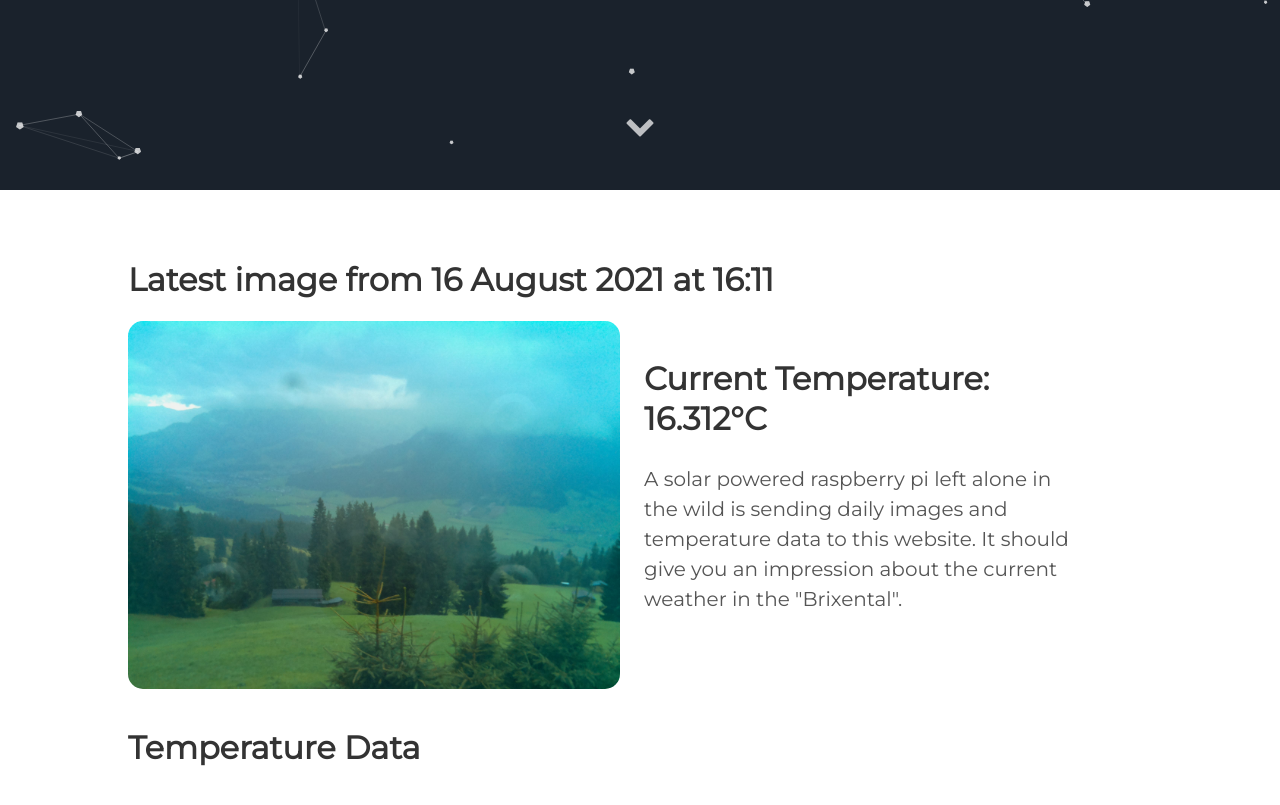
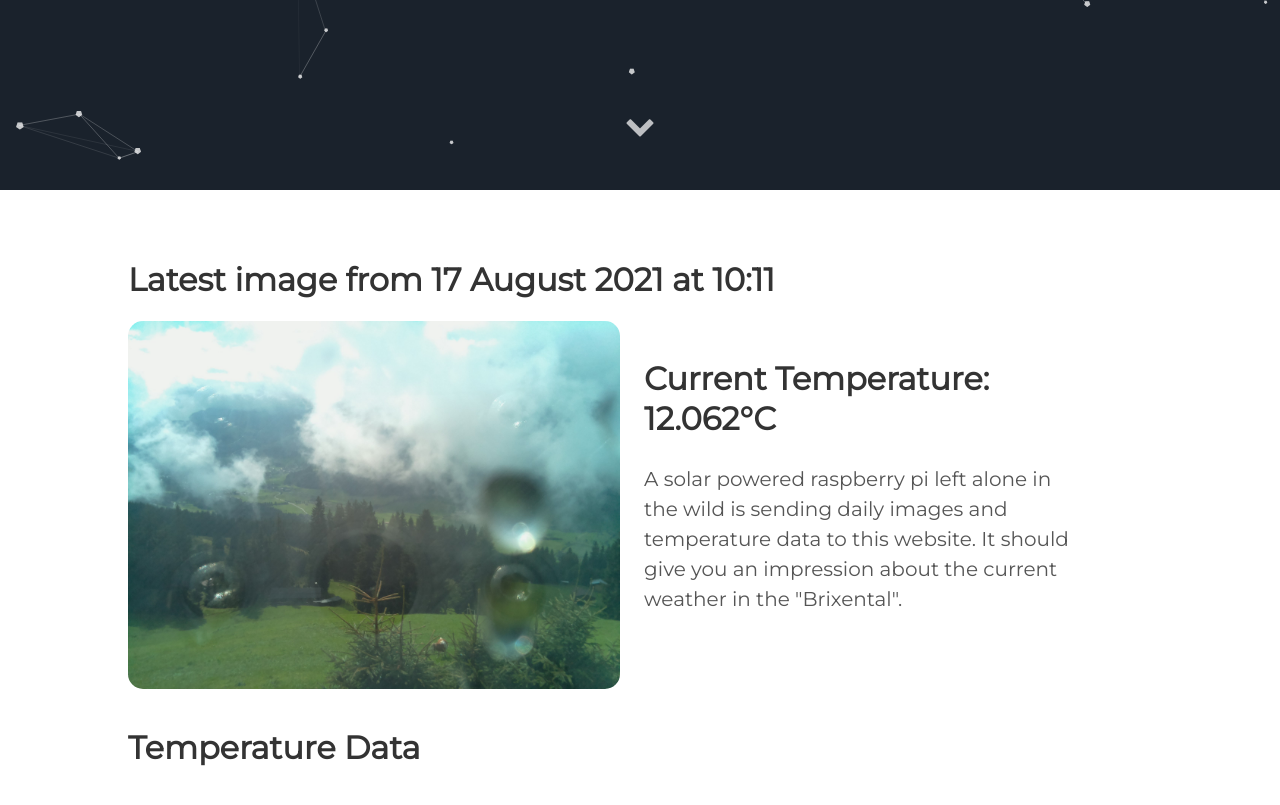
Before and after one commit to vektorious/vektorious.github.io, a Jekyll site: the page built from resources/huette.md, in a window 1280 px wide and 900 px high, scrolled down 710 px. Shown: the top 805 px of the window. Built offline with Jekyll 4.4.1, drawn with Linux system fonts in a browser that asks for light colours.

Commit message:
I'm a bot beep boop

```diff
--- a/resources/huette.md
+++ b/resources/huette.md
@@ -6,13 +6,13 @@
 description: 'Live image from the Austrian alps'
 twitter_text: ' '
 ---
-## Latest image from 16 August 2021 at 16:11
+## Latest image from 17 August 2021 at 10:11
 <div class="huette">
   <div class="huette-image">
     <img src="{{ "/assets/img/huette.jpg" | prepend: site.baseurl }}">
   </div>
   <div class="huette-text">
-        <h2>Current Temperature: 16.312°C</h2>
+        <h2>Current Temperature: 12.062°C</h2>
         <p>A solar powered raspberry pi left alone in the wild is sending daily images and temperature data to this website. It should give you an impression about the current weather in the "Brixental".</p>
 
   </div>
```
Also changed, not shown: rpi-script/2021-08-17_100958.txt (renamed from rpi-script/2021-08-16_160959.txt, +5 -5 lines), rpi-script/huette.md (+2 -2 lines), assets/img/huette.jpg, assets/img/temp_plot.png, rpi-script/temp_plot.png, 1 other file.
